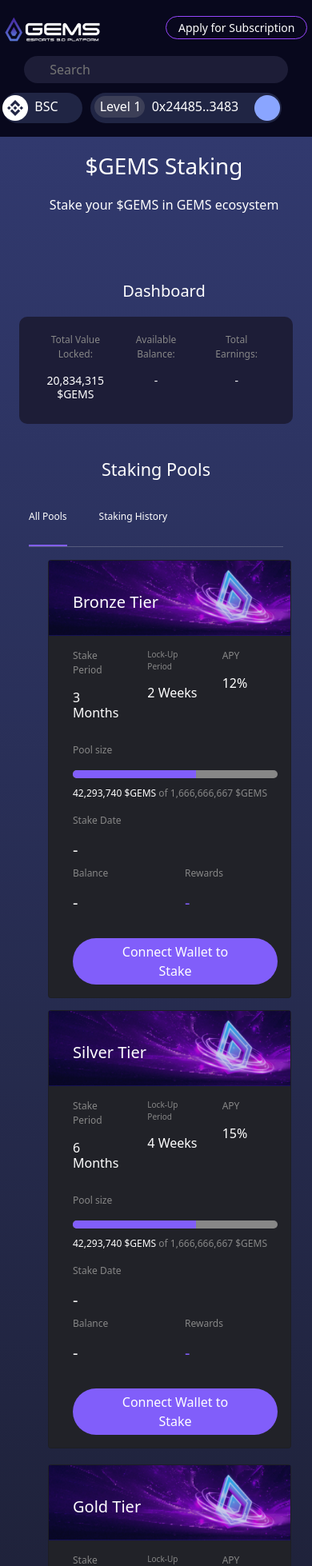
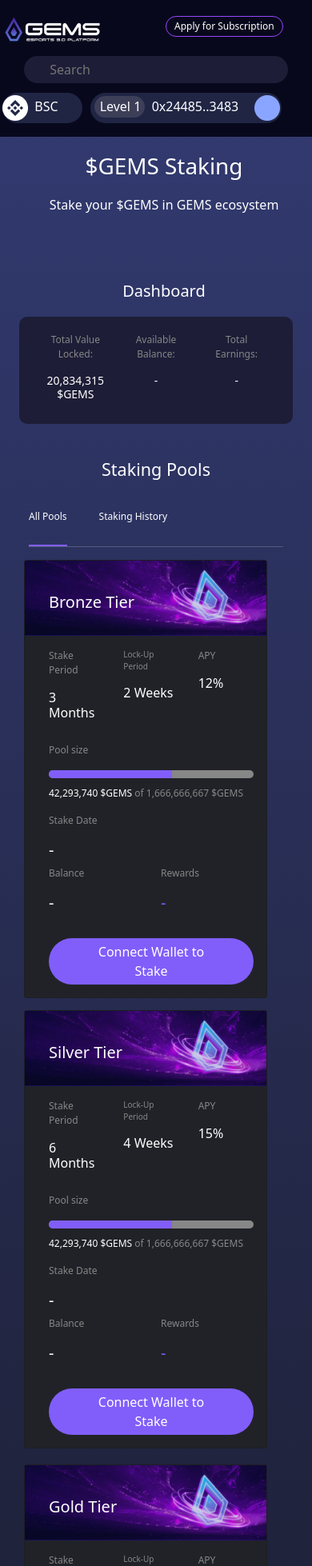
Before and after one commit to QalbeAli/Wagmi-Code, a Next.js app: page / in a window 390 px wide. Shown: the top 1958 px of the page at 80% size. Built offline with nearby package versions, Linux system fonts and the light colour scheme.

Commit message:
first commit

```diff
--- a/styles/Card.module.css
+++ b/styles/Card.module.css
@@ -30,3 +30,18 @@
     }
 
 }
+@media only screen and (max-width: 400px){
+
+    .col1{
+        margin-left: -30px;
+    }
+    .col2{
+        margin-left: -30px;
+    }
+    .col3{
+        margin-left: -30px;
+    }
+    .col4{
+        margin-left: -30px;
+    }
+}
--- a/styles/Home.module.css
+++ b/styles/Home.module.css
@@ -199,8 +199,8 @@
   text-align: center;
 }
 .btn1{
-  font-size: 14px;
-  padding: 3px 15px 3px 15px;
+  font-size: 12px;
+  padding: 3px 10px 3px 10px;
 
 }
 
```
